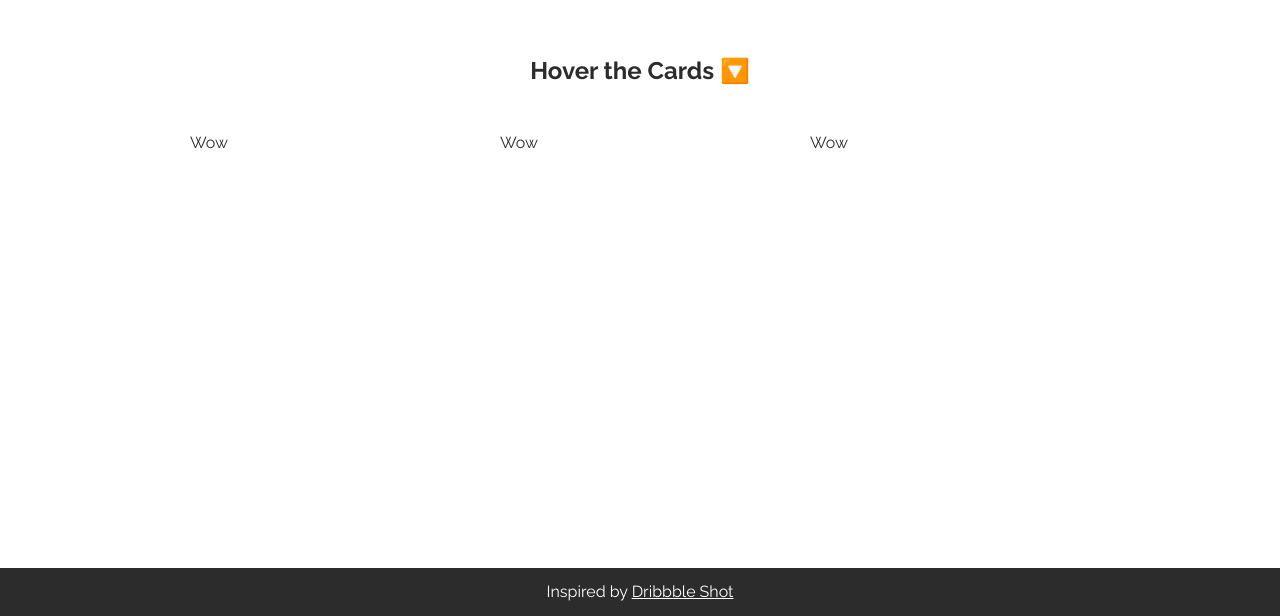
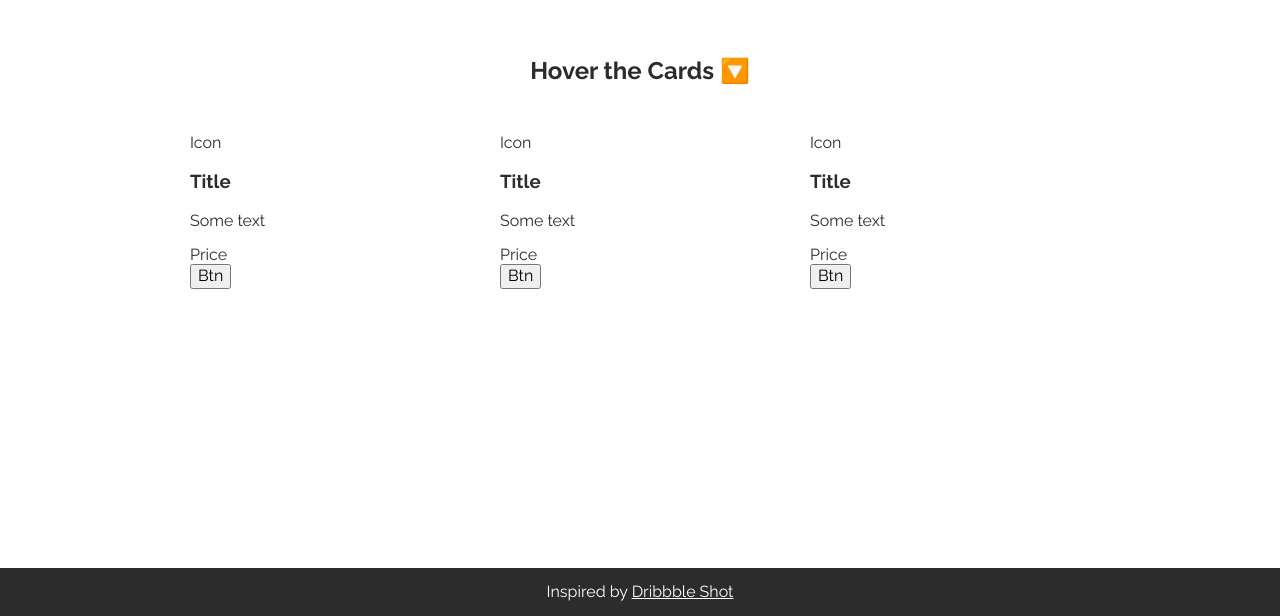
Before and after one commit to nat-davydova/gradient-cards-concept, a website built with Vite: page index.html in a window 1280 px wide. Shown: the part 184-800 px from the top of the page. Built offline with nearby package versions, Linux system fonts and the light colour scheme.

Commit message:
feat: add basic card structure

```diff
--- a/index.html
+++ b/index.html
@@ -24,9 +24,49 @@
     <div class="content">
       <h2 class="subtitle">Hover the Cards 🔽</h2>
       <div class="container">
-        <div>Wow</div>
-        <div>Wow</div>
-        <div>Wow</div>
+
+        <div class="card">
+          <div class="card__icon">Icon</div>
+          <div class="card__info">
+            <h3>Title</h3>
+            <p>Some text</p>
+          </div>
+          <div class="card__price">
+            <span>Price</span>
+          </div>
+          <div class="card__btn">
+            <button>Btn</button>
+          </div>
+        </div>
+
+        <div class="card">
+          <div class="card__icon">Icon</div>
+          <div class="card__info">
+            <h3>Title</h3>
+            <p>Some text</p>
+          </div>
+          <div class="card__price">
+            <span>Price</span>
+          </div>
+          <div class="card__btn">
+            <button>Btn</button>
+          </div>
+        </div>
+
+        <div class="card">
+          <div class="card__icon">Icon</div>
+          <div class="card__info">
+            <h3>Title</h3>
+            <p>Some text</p>
+          </div>
+          <div class="card__price">
+            <span>Price</span>
+          </div>
+          <div class="card__btn">
+            <button>Btn</button>
+          </div>
+        </div>
+
       </div>
     </div>
 
--- a/style.css
+++ b/style.css
@@ -110,3 +110,5 @@ body a {
 .footer__content a {
     text-decoration: underline;
 }
+
+/* CARDS STYLES: YOU NEED THEM!!! */
```
